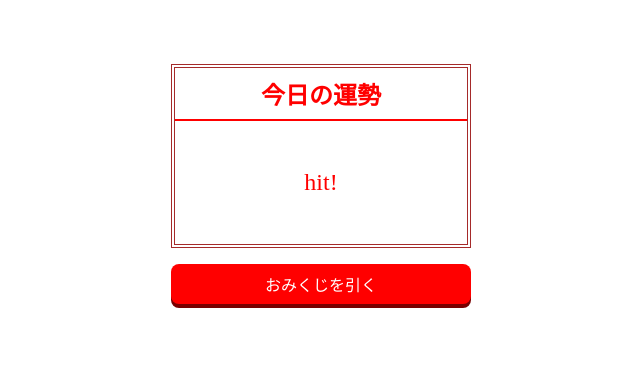
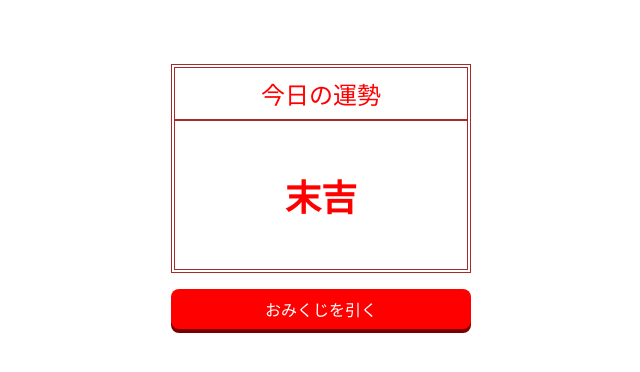
Before and after one commit to rn-vn/fortune, a plain HTML site: page index.html in a window 1280 px wide. Both pictures are taken after a click on the button "おみくじを引く". Shown: the whole page, without its empty margins (319-959 px from the left). Drawn offline with Linux system fonts and the light colour scheme.

Commit message:
complete

```diff
--- a/index.html
+++ b/index.html
@@ -6,14 +6,14 @@
     <meta charset="UTF-8">
     <meta http-equiv="X-UA-Compatible" content="IE=edge">
     <meta name="viewport" content="width=device-width, initial-scale=1.0">
-    <title>Fortune app</title> <!-- タイトルタグの名前 -->
+    <title>おみくじ</title> <!-- タイトルタグの名前 -->
     <link rel="stylesheet" href="style.css"> <!-- link:css と入力し、Tabキーを押す -->
 </head>
 <body>
     <main>
         <section> <!-- おみくじを表示させるタグ-->
             <h1>今日の運勢</h1> <!-- h1タグは見出し・タイトルの意味 -->
-            <p id="result"> おみくじを<br>引いてみよう！ </p> <!-- pタグはparagraphの頭文字で、段落を意味する -->
+            <p id="result"> ↓Push↓ </p> <!-- pタグはparagraphの頭文字で、段落を意味する -->
         </section>
 
         <button id="btn">おみくじを引く</button> <!-- ボタンを表示させる -->
--- a/main.js
+++ b/main.js
@@ -5,6 +5,28 @@
     const result = document.getElementById('result');
 
     btn.addEventListener('click', () => { //クリックしたら次の処理を行う命令
-        result.textContent = 'hit!';
+        const results = ['大吉', '中吉', '小吉', '吉', '末吉']; //配列文と呼ばれる書き方ですっきり見える
+        // const n = Math.floor(Math.random() * 5); //5通りの結果を出すために5倍
+        const n = Math.floor(Math.random() * results.length); //要素の数が変わっても、それを上のように数字として入力しなくていい
+
+        result.textContent = results[n];
+
+        // switch (n) {
+        //     case 0:
+        //         result.textContent = '大吉';
+        //         break;
+        //     case 1:
+        //         result.textContent = '中吉';
+        //         break;
+        //     case 2:
+        //         result.textContent = '小吉';
+        //         break;
+        //     case 3:
+        //         result.textContent = '吉';
+        //         break;
+        //     case 4:
+        //         result.textContent = '末吉';
+        //         break;
+        // }
     });
 }
--- a/style.css
+++ b/style.css
@@ -15,15 +15,15 @@ section {
 /* h1タグ,pタグの余白リセット（スタイリングしやすくするため）*/
 h1 {
     margin: 0;
-    border-bottom: 2px solid red; /*solidは一本線、bottomなので下線*/
-    font-weight: bold;
+    border-bottom: 2px solid brown; /*solidは一本線、bottomなので下線*/
+    font-weight: normal;
     padding: 8px 0; /*上下の余白8px、左右は0*/
 }
 
 p {
     margin: 0;
-    font-weight: normal;
-    font-size: 24px;
+    font-weight: bold;
+    font-size: 36px;
     padding: 48px 0;
 }
 
```
